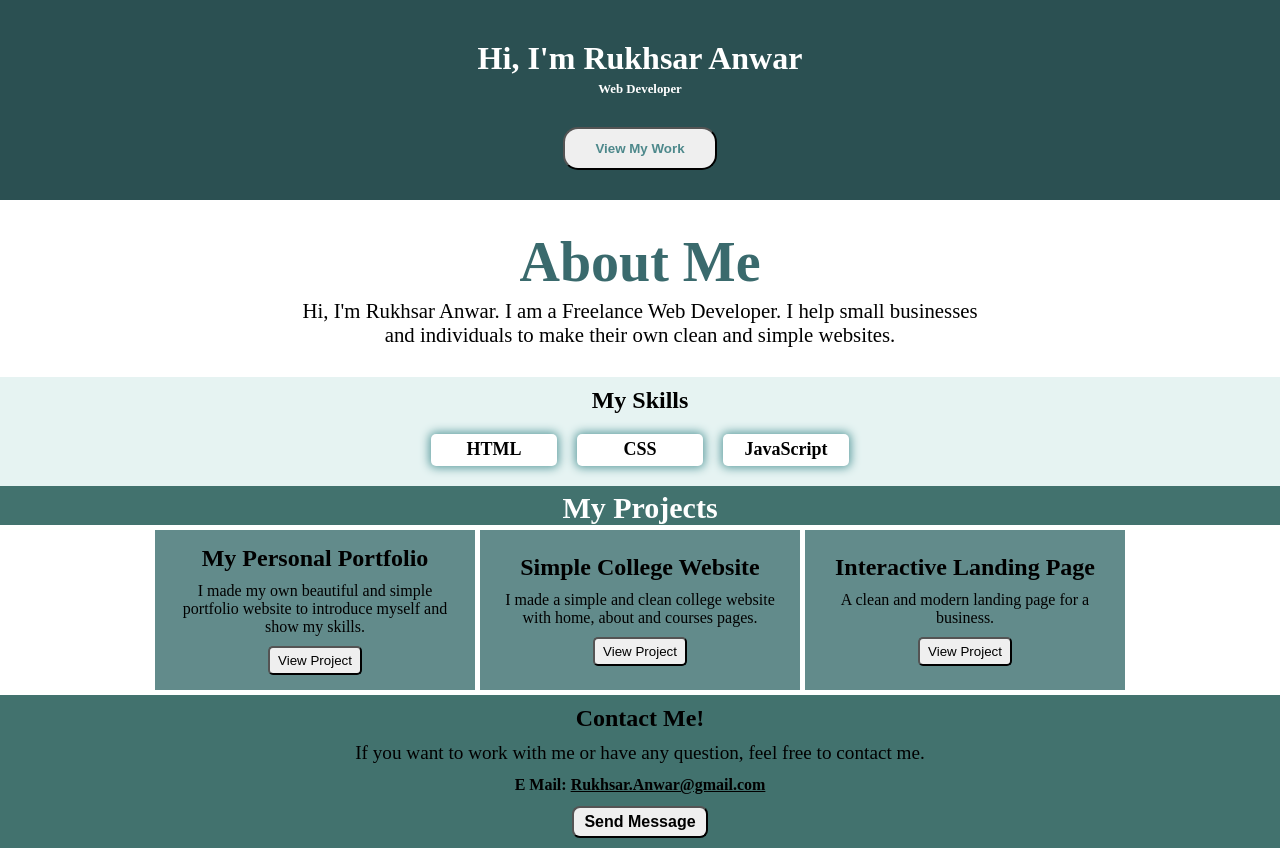
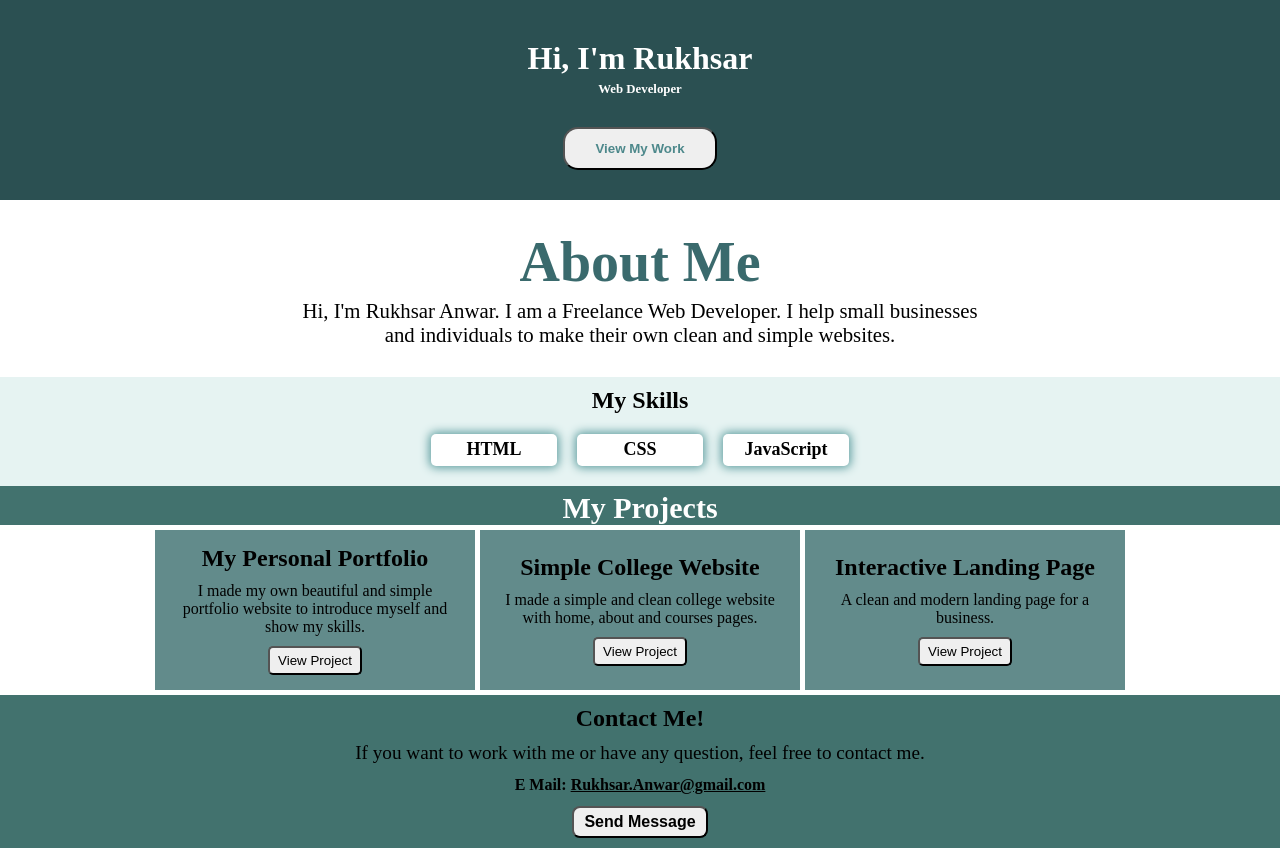
Before and after one commit to rukhsar-anwar-designs/my-portfolio, a plain HTML site: page index.html in a window 1280 px wide. Drawn offline with Linux system fonts and the light colour scheme.

Commit message:
Update header name in hero section

```diff
--- a/index.html
+++ b/index.html
@@ -9,7 +9,7 @@
 <body>
   <!-- ---hero section--- -->
   <div class="hero">
-    <h1 >Hi, I'm Rukhsar Anwar</h1>
+    <h1 >Hi, I'm Rukhsar</h1>
     <h2>Web Developer</h2>
     <button>View My Work</button>
   </div>
```
